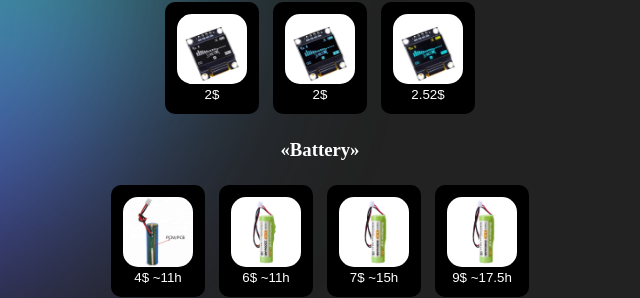
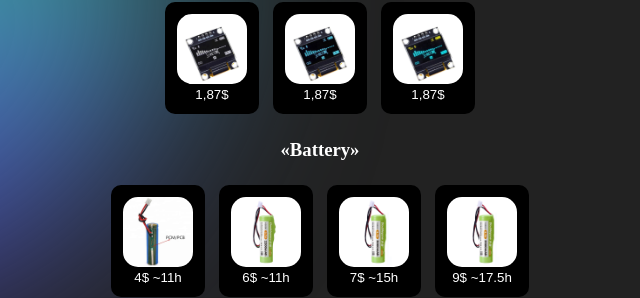
Before and after one commit to foxos21/SmartGlasses, a plain HTML site: page index.html in a window 1280 px wide. Shown: the part 203-501 px from the top of the page, 320-960 px from the left. Drawn offline with Linux system fonts and the light colour scheme.

Commit message:
Updated index.html

```diff
--- a/index.html
+++ b/index.html
@@ -11,15 +11,15 @@
     <div class="button-group">
       <button class="button" id="btn1">
         <img src="display3.jpg" alt="Button 1">
-        <span class="cost">2$</span>
+        <span class="cost">1,87$</span>
       </button>
       <button class="button" id="btn2">
         <img src="display2.jpg" alt="Button 2">
-        <span class="cost">2$</span>
+        <span class="cost">1,87$</span>
       </button>
       <button class="button" id="btn3">
         <img src="display1.jpg" alt="Button 3">
-        <span class="cost">2.52$</span>
+        <span class="cost">1,87$</span>
       </button>
     </div>
     <h3>«Battery»</h3>
```
